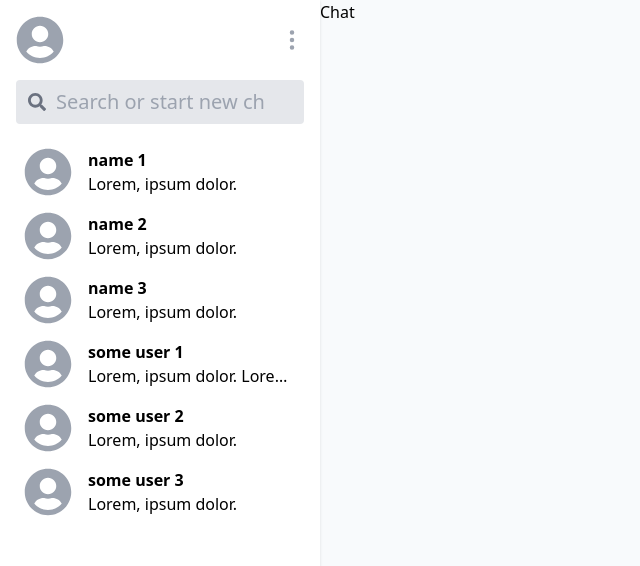
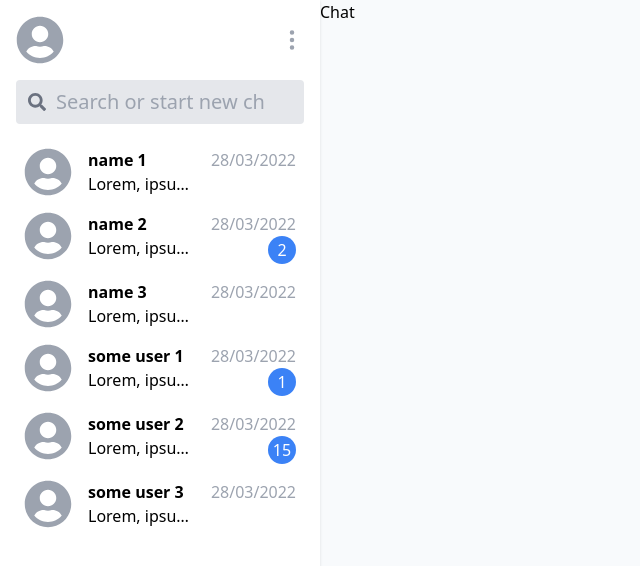
Before and after one commit to yap8/chat, a React (Create React App) app in the folder client/: page / in a window 1280 px wide. Shown: the top 566 px of the page, without its empty margins (0-640 px from the left). Built offline with nearby package versions, Linux system fonts and the light colour scheme; sample sign-in values are in the browser's storage.

Commit message:
added unread messaged and date

```diff
--- a/client/src/components/Sidebar/ChatItem.js
+++ b/client/src/components/Sidebar/ChatItem.js
@@ -1,7 +1,7 @@
 import { FaUserCircle } from 'react-icons/fa'
 import { Link } from 'react-router-dom'
 
-const ChatItem = ({ id, name, lastMessage }) => {
+const ChatItem = ({ id, name, lastMessage, unread }) => {
   return (
     <li className="group">
       <Link
@@ -11,9 +11,15 @@ const ChatItem = ({ id, name, lastMessage }) => {
         <div className="w-12 h-12 mr-4">
           <FaUserCircle className="text-5xl text-gray-400" />
         </div>
-        <div className="w-full truncate">
+        <div className="w-full truncate mr-4">
           <h4 className="font-semibold">{name}</h4>
           <p className="truncate">{lastMessage}</p>
+        </div>
+        <div className="flex flex-col items-end">
+          <div className="text-gray-400">28/03/2022</div>
+          {unread ? (
+            <div className="flex items-center justify-center bg-blue-500 text-white w-7 h-7 rounded-full">{unread}</div>
+          ) : ''}
         </div>
       </Link>
     </li>
--- a/client/src/components/Sidebar/ChatList.js
+++ b/client/src/components/Sidebar/ChatList.js
@@ -1,12 +1,12 @@
 import ChatItem from "./ChatItem"
 
 const chats = [
-  { id: '1', name: 'name 1', lastMessage: 'Lorem, ipsum dolor.' },
-  { id: '2', name: 'name 2', lastMessage: 'Lorem, ipsum dolor.' },
-  { id: '3', name: 'name 3', lastMessage: 'Lorem, ipsum dolor.' },
-  { id: '4', name: 'some user 1', lastMessage: 'Lorem, ipsum dolor. Lorem, ipsum dolor. Lorem, ipsum dolor. Lorem, ipsum dolor. ' },
-  { id: '5', name: 'some user 2', lastMessage: 'Lorem, ipsum dolor.' },
-  { id: '6', name: 'some user 3', lastMessage: 'Lorem, ipsum dolor.' }
+  { id: '1', name: 'name 1', lastMessage: 'Lorem, ipsum dolor.', unread: 0 },
+  { id: '2', name: 'name 2', lastMessage: 'Lorem, ipsum dolor.', unread: 2 },
+  { id: '3', name: 'name 3', lastMessage: 'Lorem, ipsum dolor.', unread: 0 },
+  { id: '4', name: 'some user 1', lastMessage: 'Lorem, ipsum dolor. Lorem, ipsum dolor. Lorem, ipsum dolor. Lorem, ipsum dolor. ', unread: 1 },
+  { id: '5', name: 'some user 2', lastMessage: 'Lorem, ipsum dolor.', unread: 15 },
+  { id: '6', name: 'some user 3', lastMessage: 'Lorem, ipsum dolor.', unread: 0 }
 ]
 
 const ChatList = () => {
@@ -19,6 +19,7 @@ const ChatList = () => {
             id={chat.id}
             name={chat.name}
             lastMessage={chat.lastMessage}
+            unread={chat.unread}
           />
         ))}
       </ul>
```
